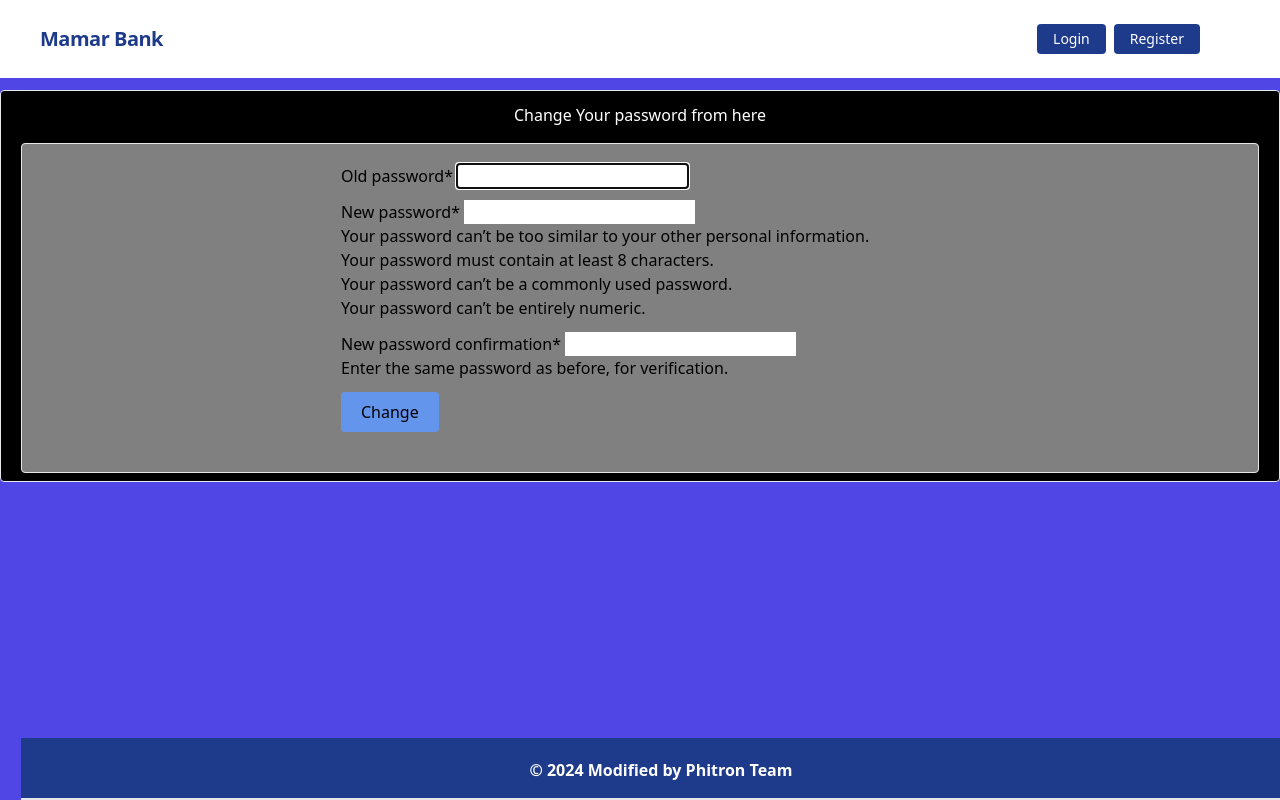
After one commit to rabi993/mamar_bank, a Django app: page /accounts/profile/pass_change/ in a window 1280 px wide. The commit adds this page. Run offline with Django 5.2, Linux system fonts and the light colour scheme; some libraries are stand-ins or nearby versions.

Commit message:
password change part added with email messages

```diff
--- /dev/null
+++ b/accounts/templates/accounts/pass_change.html
@@ -0,0 +1,24 @@
+{% extends "base.html" %}
+{% load crispy_forms_tags %}
+{% block content %}
+{{ block.super }}
+
+
+<div style="background-color: black" class="d-flex flex-wrap px-5  pt-3 border border-5 rounded border-dark p-2 mt-3">
+    <div class="col-12 text-center mb-4">
+        <h3 class="text-white px-5 ">Change Your password from here  </h3>
+
+    </div>
+    <div style="background-color: gray" class=" col-12 w-75 m-auto border border-5 rounded border-dark p-5 ">
+        <form method='post' style="width: 50%; margin : auto">
+
+            {% csrf_token %}
+            {{form | crispy }}
+            <button style="background-color: #6495ED; " class='btn  mb-5  px-5 py-2 rounded'><h5>Change</h5></button>
+        </form>
+
+    <div/>
+</div>
+
+
+{% endblock %}
--- /dev/null
+++ b/accounts/templates/accounts/pass_change_email.html
@@ -0,0 +1,6 @@
+<h3>Hello {{user.first_name}} {{user.last_name}}</h3>
+
+<p>Your password has been successfully changed</p>
+
+<p>Thanks for banking with us</p>
+<p>Mamar Bank</p>
--- a/accounts/urls.py
+++ b/accounts/urls.py
@@ -1,12 +1,13 @@
 from django.urls import path, include
-from .views import UserRegistrationView, UserLoginView, UserLogoutView, UserBankAccountUpdateView
+from .views import UserRegistrationView, UserLoginView, UserBankAccountUpdateView, user_logout,pass_change
 # from django.contrib.auth.views import LogoutView
 urlpatterns = [
 
     path('register/', UserRegistrationView.as_view(), name='register' ),
     path('login/', UserLoginView.as_view(), name='login'),
-    path('logout/', UserLogoutView.as_view(), name='logout'),
-
-    path('profile/', UserBankAccountUpdateView.as_view(), name='profile' )
+    # path('logout/', UserLogoutView.as_view(), name='logout'),
+    path('logout/', user_logout, name='logout'),
+    path('profile/', UserBankAccountUpdateView.as_view(), name='profile' ),
+    path('profile/pass_change/', pass_change, name='pass_change'),
 
 ]
--- a/accounts/views.py
+++ b/accounts/views.py
@@ -1,11 +1,15 @@
 from django.shortcuts import render
 from django.views.generic import FormView
 from .forms import UserRegistrationForm,UserUpdateForm
-from django.contrib.auth import login, logout
+from django.contrib.auth.forms import AuthenticationForm, PasswordChangeForm, SetPasswordForm
+from django.contrib.auth import login, logout,update_session_auth_hash, authenticate
+from django.contrib import messages
+from django.contrib.auth.decorators import login_required
 from django.urls import reverse_lazy
 from django.contrib.auth.views import LoginView, LogoutView
 from django.views import View
 from django.shortcuts import redirect
+from transactions.views import send_transaction_email
 # import logging
 
 class UserRegistrationView(FormView):
@@ -27,15 +31,19 @@ class UserLoginView(LoginView):
 
 
 # logger = logging.getLogger(__name__)
-class UserLogoutView(LogoutView):
-    # next_page = reverse_lazy('home')
-    def get_success_url(self):
-        if self.request.user.is_authenticated:
-            logout(self.request)
-        return reverse_lazy('home')
-    # def dispatch(self, request, *args, **kwargs):
-    #     logger.info("LogoutView accessed")
-    #     return super().dispatch(request, *args, **kwargs)
+# class UserLogoutView(LogoutView):
+#     # next_page = reverse_lazy('home')
+#     def get_success_url(self):
+#         if self.request.user.is_authenticated:
+#             logout(self.request)
+#         return reverse_lazy('home')
+#     # def dispatch(self, request, *args, **kwargs):
+#     #     logger.info("LogoutView accessed")
+#     #     return super().dispatch(request, *args, **kwargs)
+
+def user_logout(request):
+    logout(request)
+    return redirect('login')
 
 
 class UserBankAccountUpdateView(View):
@@ -51,3 +59,20 @@ class UserBankAccountUpdateView(View):
             form.save()
             return redirect('profile')  # Redirect to the user's profile page
         return render(request, self.template_name, {'form': form})
+
+
+
+
+def pass_change(request):
+    if request.method =='POST':
+        form = PasswordChangeForm(request.user, data=request.POST)
+        if form.is_valid():
+            form.save()
+            messages.success(request, 'Password updated Successfully')
+            update_session_auth_hash(request, form.user)
+            send_transaction_email(request.user, 0, "Password Changed", "accounts/pass_change_email.html")
+            return redirect('profile')
+    else:
+        form = PasswordChangeForm(user=request.user)
+
+    return render(request, 'accounts/pass_change.html', {'form': form})
--- a/mamar_bank/settings.py
+++ b/mamar_bank/settings.py
@@ -23,6 +23,7 @@ BASE_DIR = Path(__file__).resolve().parent.parent
 
 # your secret key
 SECRET_KEY = env("SECRET_KEY")
+
 # SECRET_KEY = env("SECRET_KEY", default="9af5e15018816396e650eaa8c8638dbf")
 # Quick-start development settings - unsuitable for production
 # See https://docs.djangoproject.com/en/5.1/howto/deployment/checklist/
@@ -49,7 +50,11 @@ INSTALLED_APPS = [
     'accounts',
     'core',
     'transactions',
+    'crispy_forms',
+    'crispy_bootstrap5',
 ]
+CRISPY_ALLOWED_TEMPLATE_PACKS = "bootstrap5"
+CRISPY_TEMPLATE_PACK = 'bootstrap5'
 
 MIDDLEWARE = [
     'django.middleware.security.SecurityMiddleware',
```
Also changed, not shown: accounts/templates/accounts/profile.html (+6 -1 lines).
